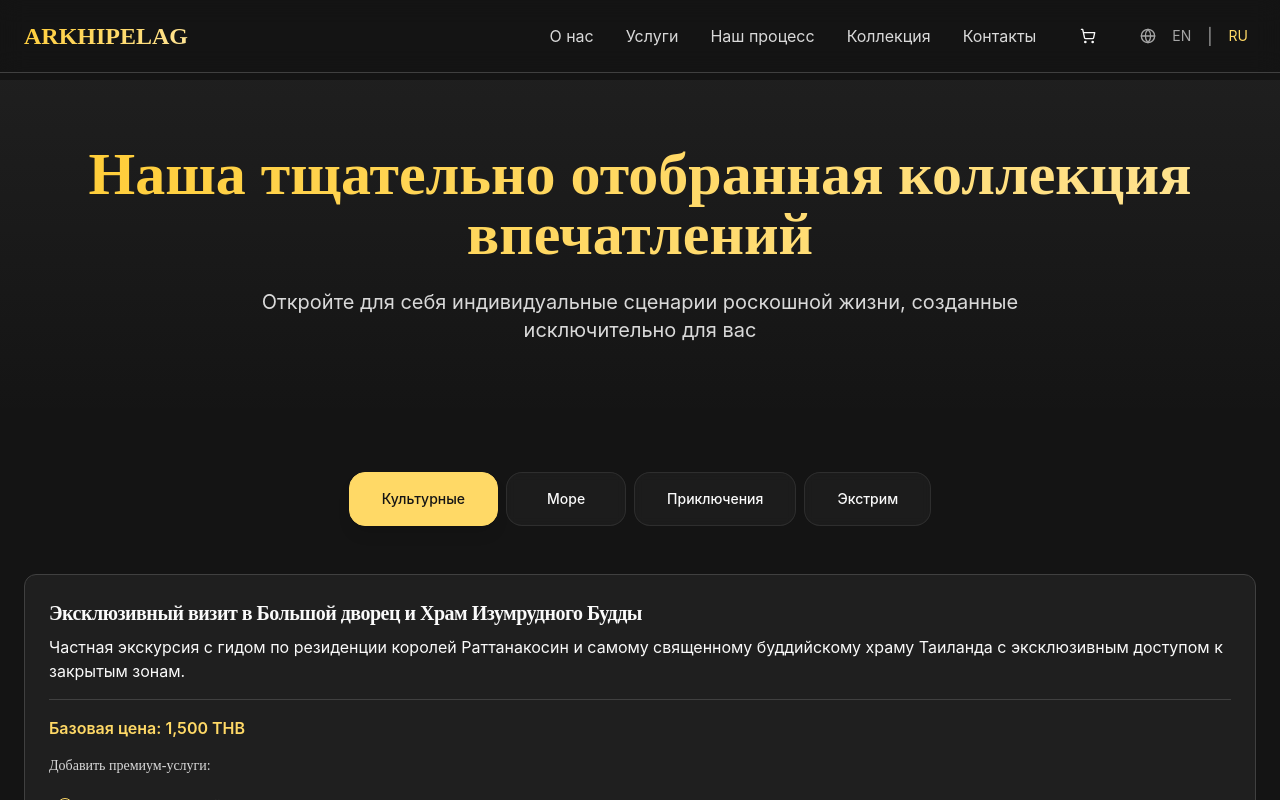
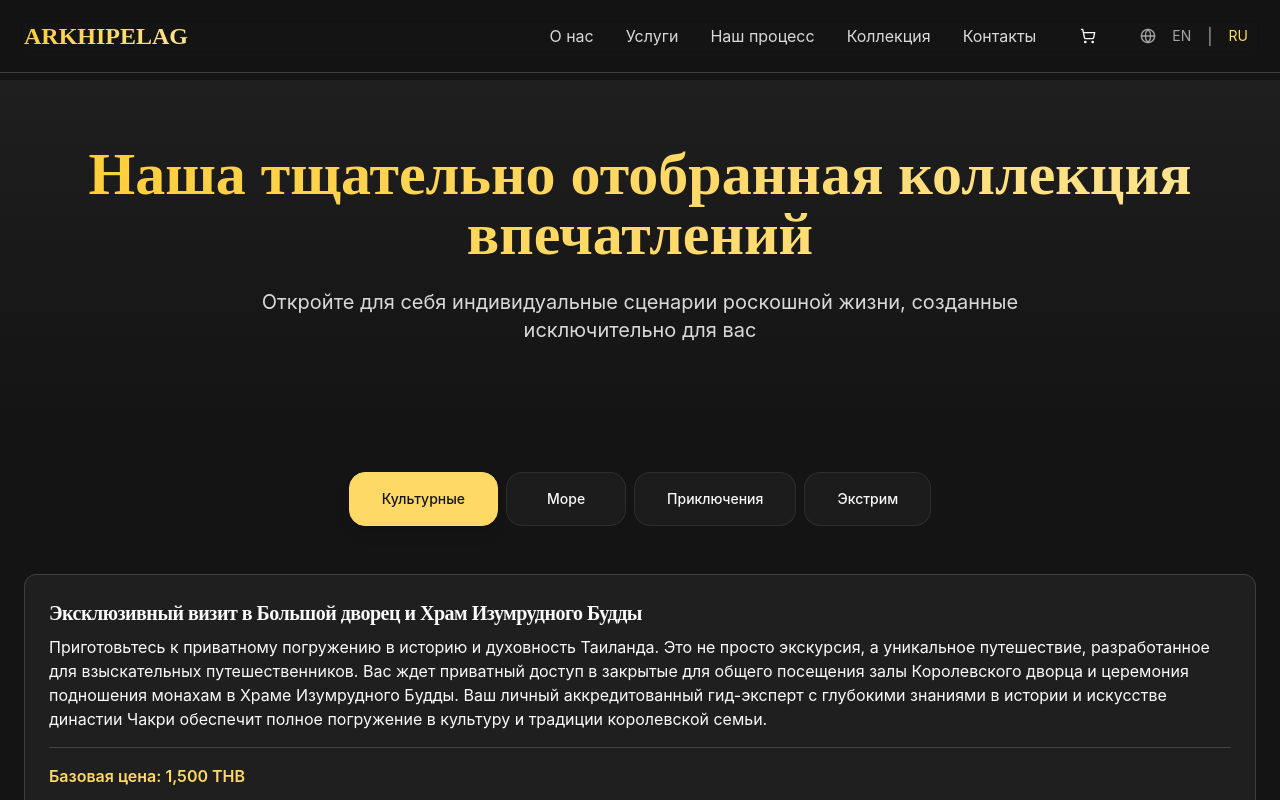
Before and after one commit to glebaanat-beep/arkhipelag-landing, a React (Vite) app: page /experiences-catalog in a window 1280 px wide. Shown: the top 800 px of the page. Built offline with nearby package versions, Linux system fonts and the light colour scheme.

Commit message:
Update service description

```diff
--- a/src/contexts/LanguageContext.tsx
+++ b/src/contexts/LanguageContext.tsx
@@ -171,7 +171,7 @@ const translations: Translations = {
 
     // Cultural Experiences
     'catalog.cultural.palace.title': 'Exclusive Visit to the Grand Palace and Temple of the Emerald Buddha',
-    'catalog.cultural.palace.description': 'Private guided tour of the Rattanakosin Kings\' residence and Thailand\'s most sacred Buddhist temple with exclusive access to restricted areas.',
+    'catalog.cultural.palace.description': 'Prepare for a private immersion into Thailand\'s history and spirituality. This is not just a tour, but a unique journey designed for discerning travelers. You will enjoy private access to the Royal Palace halls closed to the general public and a monk offering ceremony at the Temple of the Emerald Buddha. Your personal accredited expert guide with deep knowledge of Chakri dynasty history and art will ensure complete immersion in the culture and traditions of the royal family.',
     'catalog.cultural.ayutthaya.title': 'Ayutthaya + Chao Phraya River Cruise',
     'catalog.cultural.ayutthaya.description': 'A day in the ancient capital of Siam with a luxurious river cruise back to Bangkok, including a private historian guide.',
     'catalog.cultural.floating.title': 'Floating Markets and Local Life',
@@ -468,7 +468,7 @@ const translations: Translations = {
 
     // Cultural Experiences
     'catalog.cultural.palace.title': 'Эксклюзивный визит в Большой дворец и Храм Изумрудного Будды',
-    'catalog.cultural.palace.description': 'Частная экскурсия с гидом по резиденции королей Раттанакосин и самому священному буддийскому храму Таиланда с эксклюзивным доступом к закрытым зонам.',
+    'catalog.cultural.palace.description': 'Приготовьтесь к приватному погружению в историю и духовность Таиланда. Это не просто экскурсия, а уникальное путешествие, разработанное для взыскательных путешественников. Вас ждет приватный доступ в закрытые для общего посещения залы Королевского дворца и церемония подношения монахам в Храме Изумрудного Будды. Ваш личный аккредитованный гид-эксперт с глубокими знаниями в истории и искусстве династии Чакри обеспечит полное погружение в культуру и традиции королевской семьи.',
     'catalog.cultural.ayutthaya.title': 'Аюттхая + круиз по реке Чао Прайя',
     'catalog.cultural.ayutthaya.description': 'День в древней столице Сиама с роскошным речным круизом обратно в Бангкок, включая частного гида-историка.',
     'catalog.cultural.floating.title': 'Плавучие рынки и местная жизнь',
```
